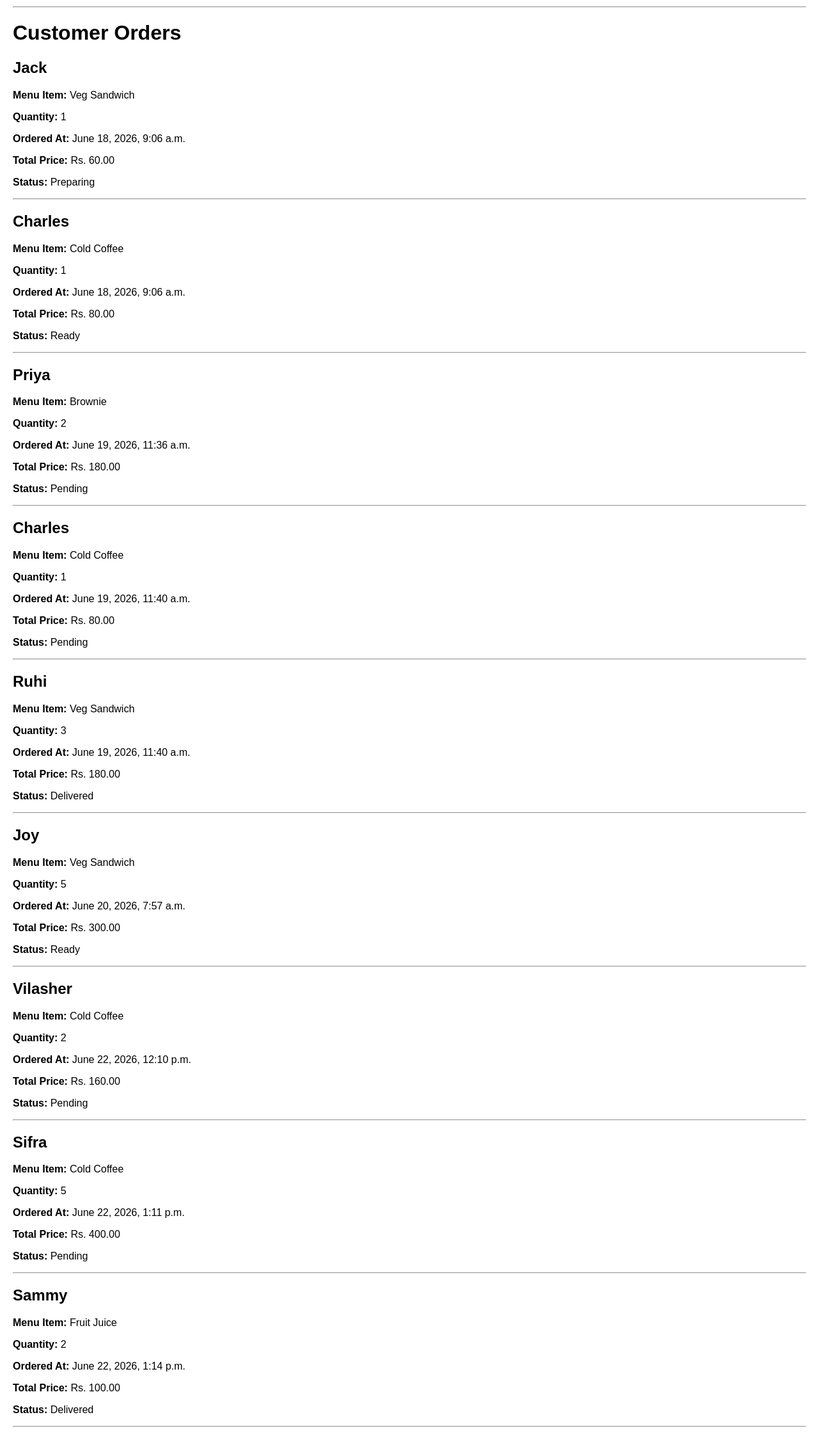
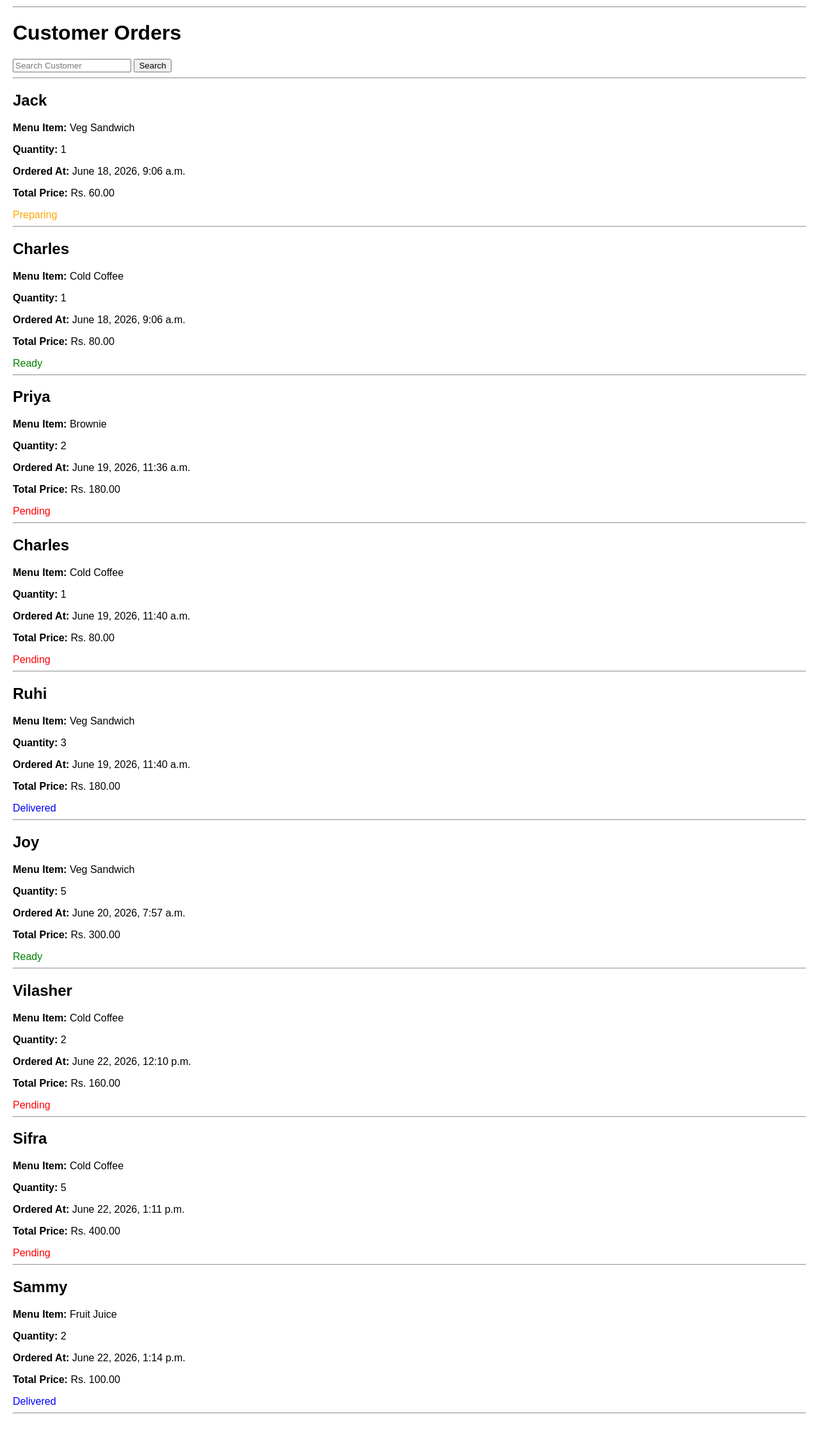
Before and after one commit to Shreeya-k-Ram/CafeFlow-Order-Management, a Django app: page /orders/ in a window 1280 px wide. Shown: the part 60-2310 px from the top of the page at 64% size. After the commit the page ends 2269 px from the top, so only its background shows below. Run offline with Django 5.2, Linux system fonts and the light colour scheme; data comes from the database, SQL or seed files in the repository.

Commit message:
Added order search

```diff
--- a/cafe_project/cafe/templates/cafe/order_list.html
+++ b/cafe_project/cafe/templates/cafe/order_list.html
@@ -1,6 +1,14 @@
 {% extends 'cafe/base.html' %}
 {% block content %}
 <h1>Customer Orders</h1>
+
+    <form method="GET">
+        <input type="text" name="search" placeholder="Search Customer">
+        <button type="submit">Search</button>
+    </form>
+
+    <hr>
+    {% if orders %}
         {% for order in orders %}
 
             <h2>{{ order.customer_name }}</h2>
@@ -8,10 +16,24 @@
             <p><strong>Quantity:</strong> {{ order.quantity }}</p>
             <p><strong>Ordered At:</strong> {{ order.created_at }}</p>
             <p><strong>Total Price:</strong> Rs. {{ order.total_price }}</p>
-        <p><strong>Status:</strong> {{ order.status }}</p>
+            {% if order.status == "Pending" %}
+                <span style="color:red;">Pending</span>
+
+            {% elif order.status == "Preparing" %}
+                <span style="color:orange;">Preparing</span>
+
+            {% elif order.status == "Ready" %}
+                <span style="color:green;">Ready</span>
+
+            {% else %}
+                <span style="color:blue;">Delivered</span>
+            {% endif %}
 
             <hr>
 
         {% endfor %}
+    {% else %}
+         <h3>No orders found!</h3>
+    {% endif %}
 
 {% endblock %}
--- a/cafe_project/cafe/views.py
+++ b/cafe_project/cafe/views.py
@@ -60,8 +60,15 @@ def order_view(request):
 
 def order_list(request) :
     orders = Order.objects.order_by('created_at')
+    orders = Order.objects.all()
+
+    search_query = request.GET.get('search')
+    orders = Order.objects.all()
+
+    if search_query:
+        orders = orders.filter(customer_name__icontains=search_query)
+
     status = request.GET.get('status')
-    orders = Order.objects.all()
 
     if status:
         orders = orders.filter(status=status)
```
Lines whose indentation alone changed are shown as unchanged.
